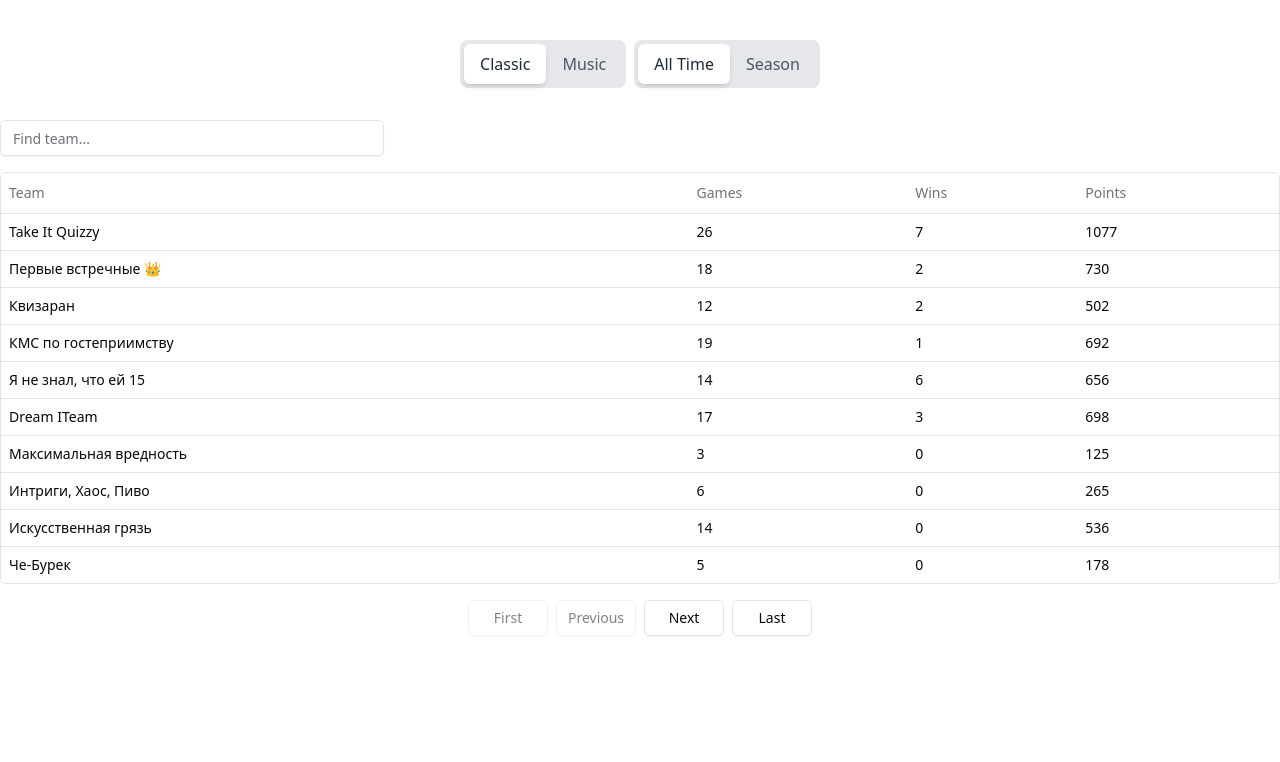
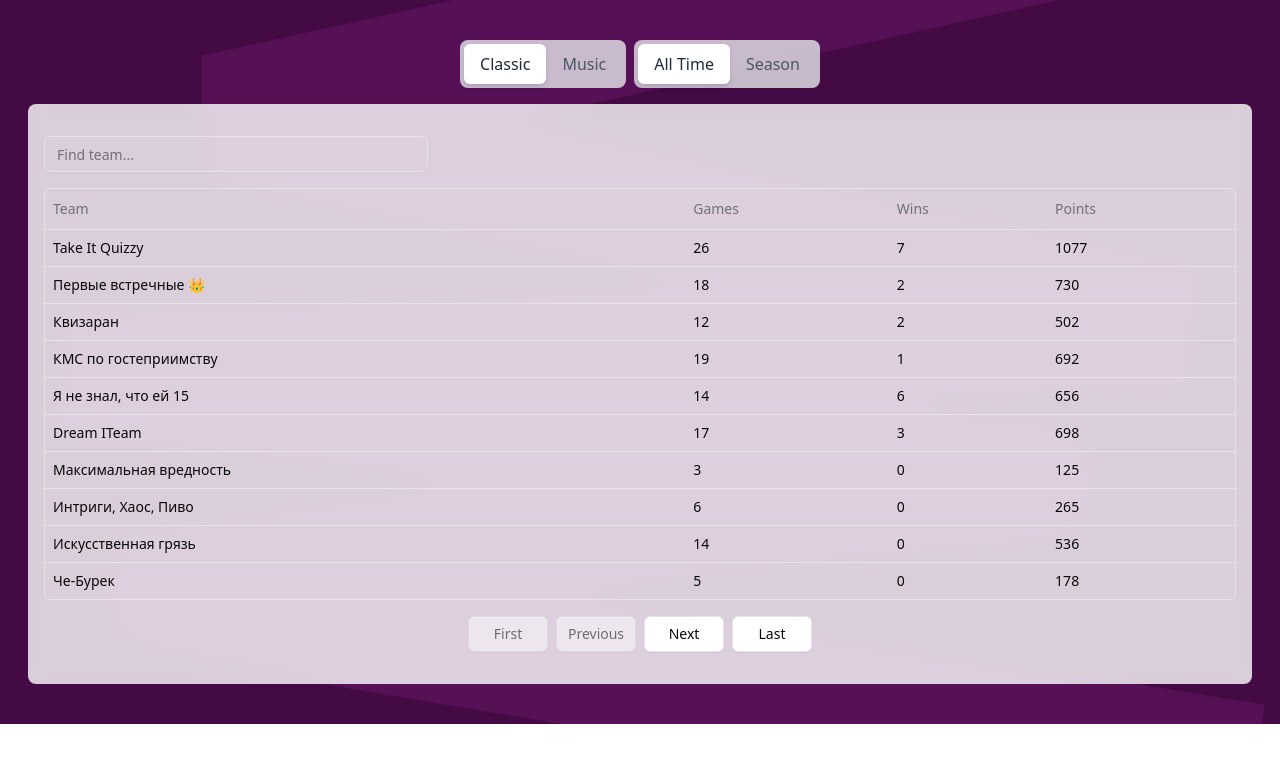
Before and after one commit to dzmitrybeinia9/random-strangers, a React (Vite) app: page / in a window 1280 px wide. Shown: the top 762 px of the page. Built offline with nearby package versions, Linux system fonts and the light colour scheme.

Commit message:
add background

```diff
--- a/src/App.tsx
+++ b/src/App.tsx
@@ -3,17 +3,29 @@ import { DataTable } from "./table/data-table"
 import users from "./assets/mock_data.json"
 import mzgb from "./assets/mzgb.json"
 import { allTimeColumns, seasonColumns } from "./table/columns"
+import classic from "./assets/classic.jpg"
+import music from "./assets/music.jpg"
 
 function App() {
   const [contentMode, setContentMode] = useState<'music' | 'classic'>('classic')
   const [viewMode, setViewMode] = useState<'all' | 'season'>('all')
 
+  const backgroundStyle = {
+    backgroundImage: `url(${contentMode === 'music' ? music : classic})`,
+    backgroundSize: 'cover',
+    backgroundPosition: 'center',
+    backgroundRepeat: 'no-repeat',
+    zIndex: -1,
+    // minHeight: '100vh',
+    // height: '150px'
+  }
+
   return (
-    <div className="container mx-auto py-10">
+    <div className="min-h-screen">
+      <div className="container mx-auto py-10 " style={backgroundStyle}>
         {/* Classic/Music Switcher */}
-      <div className="flex items-center justify-center mb-4 gap-2">
-        <div className="bg-gray-200 rounded-lg p-1 w-19">
-
+        <div className="flex items-center justify-center mb-4 gap-2" >
+          <div className="bg-gray-200/80 backdrop-blur rounded-lg p-1 w-19">
             <button
               className={`px-4 py-2 rounded-md transition-all duration-200 ${
                 contentMode === 'classic'
@@ -35,13 +47,9 @@ function App() {
             >
               Music
             </button>
+          </div>
 
-        </div>
-      {/* </div> */}
-
-      {/* All Time/Season Switcher */}
-      {/* <div className="flex items-center justify-center mb-8"> */}
-        <div className="bg-gray-200 rounded-lg p-1">
+          <div className="bg-gray-200/80 backdrop-blur rounded-lg p-1">
             <button
               className={`px-4 py-2 rounded-md transition-all duration-200 ${
                 viewMode === 'all'
@@ -65,16 +73,14 @@ function App() {
           </div>
         </div>
 
-      <div>
-        {/* <h2 className="text-2xl font-bold mb-4 text-center">
-          {contentMode === 'music' ? 'Music Rating' : 'MZGB Rating'} - {viewMode === 'all' ? 'All Time' : 'Season'}
-        </h2> */}
+        <div className="bg-white/80 backdrop-blur rounded-lg p-4 ml-7 mr-7">
           <DataTable
             columns={viewMode === 'all' ? allTimeColumns : seasonColumns}
             data={contentMode === 'music' ? users.rating : mzgb.rating}
           />
         </div>
       </div>
+    </div>
   )
 }
 
```
Also changed, not shown: src/assets/classic.jpg (added), src/assets/music.jpg (added). Lines whose indentation alone changed are shown as unchanged.
